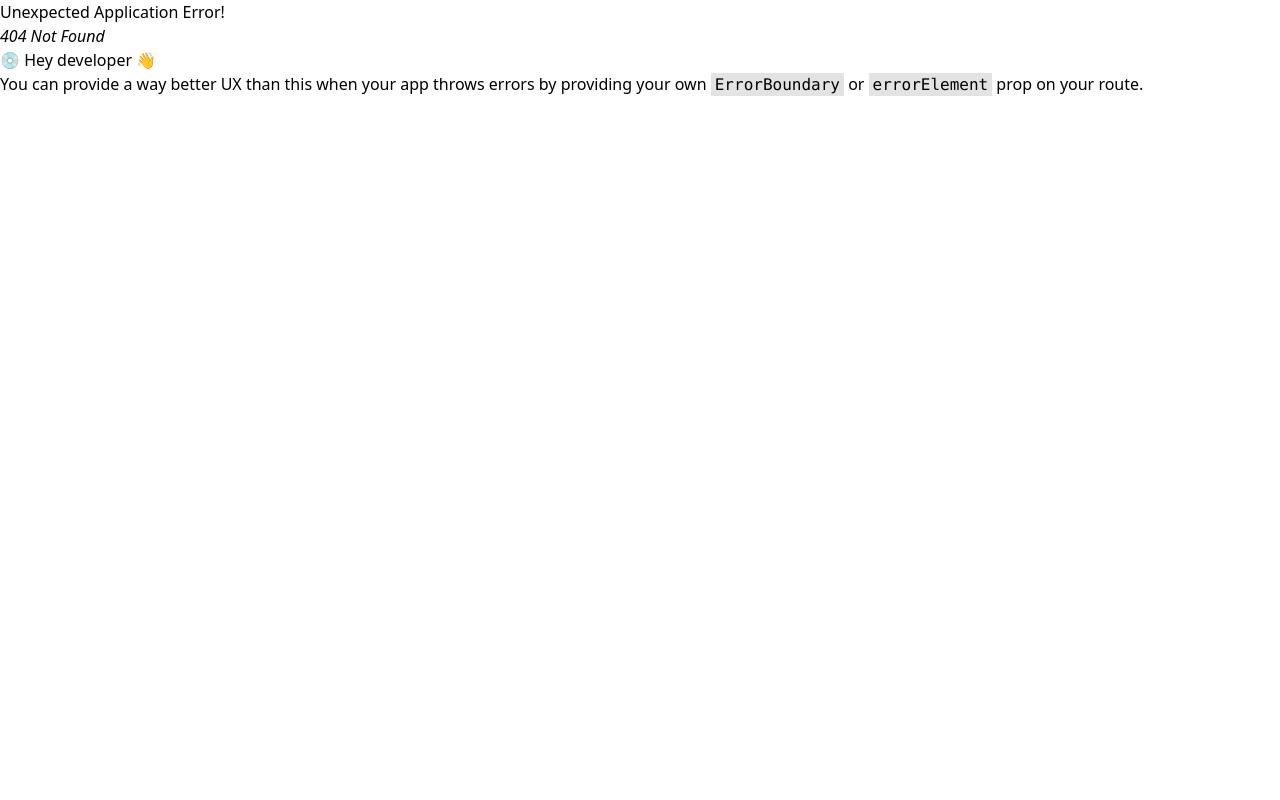
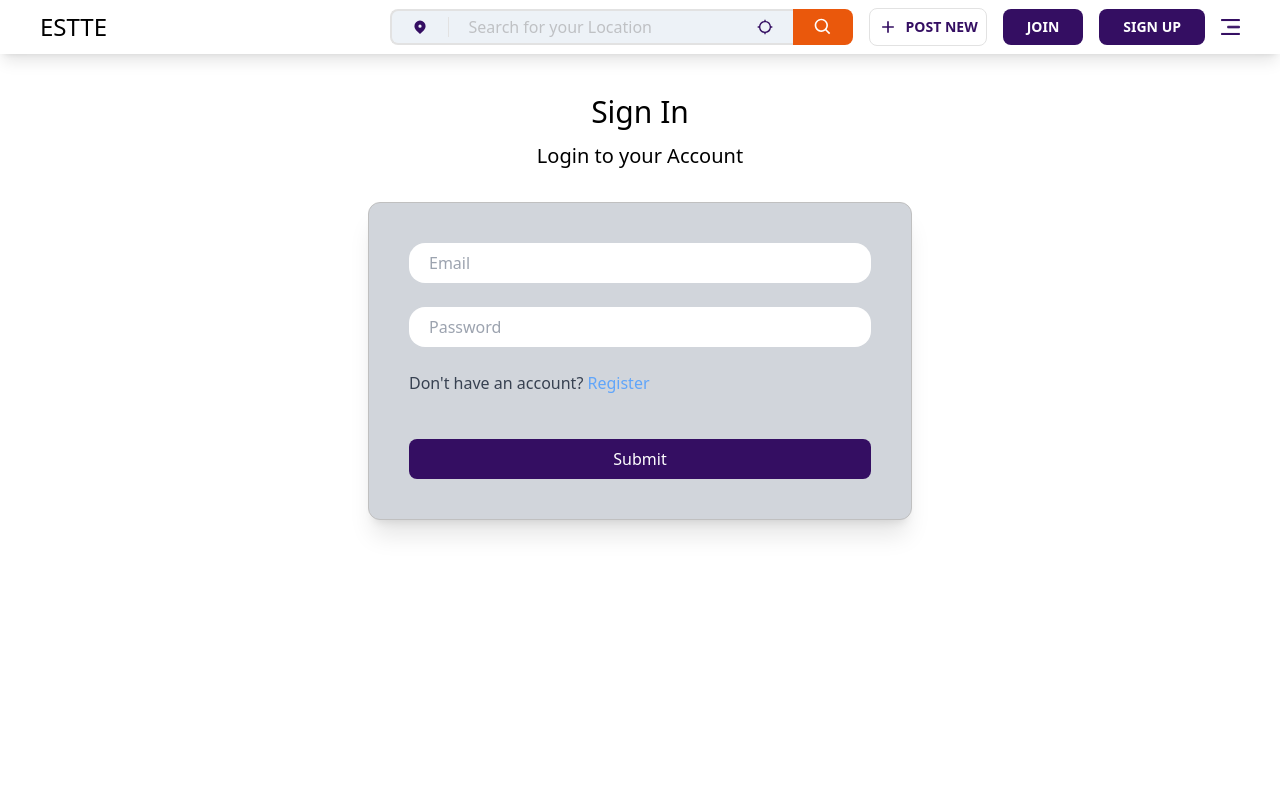
Before and after one commit to Krishna47ak/ESTTE, a React (Create React App) app in the folder Frontend/estte/: page /signin in a window 1280 px wide. Before the commit this address had no page. Shown: the top 800 px of the page. Built offline with nearby package versions, Linux system fonts and the light colour scheme.

Commit message:
Created Signin screen

```diff
--- a/Frontend/estte/src/App.js
+++ b/Frontend/estte/src/App.js
@@ -3,6 +3,7 @@ import Home from "./screens/Home";
 import ListProperty from "./screens/ListProperty";
 import AppLayout from "./components/AppLayout";
 import SignUp from "./screens/Signup";
+import SignIn from "./screens/Signin";
 
 const appRouter = createBrowserRouter([
   {
@@ -21,6 +22,10 @@ const appRouter = createBrowserRouter([
         path: "/signup",
         element: <SignUp />
       },
+      {
+        path: "/signin",
+        element: <SignIn />
+      },
     ]
   }
 ])
--- /dev/null
+++ b/Frontend/estte/src/screens/Signin.js
@@ -0,0 +1,46 @@
+import React, { useState, useRef } from 'react'
+import { Link, Navigate, useNavigate } from 'react-router-dom'
+
+const SignIn = ({ isAuthenticated, SignIn }) => {
+    const history = useNavigate()
+
+    const [loading, setLoading] = useState(false)
+    const [formData, setFormData] = useState({
+        email: '',
+        password: ''
+    })
+
+    const { email, password } = formData
+
+    const onChange = e => setFormData({ ...formData, [e.target.name]: e.target.value })
+
+    const onSubmit = e => {
+        e.preventDefault()
+
+        setLoading(true)
+        console.log(formData);
+    }
+
+    // if (isAuthenticated) {
+    //   return <Navigate to="/" />
+    // }
+
+    return (
+        <section className="flex flex-col p-10 items-center min-h-screen">
+            <h1 className='text-black text-3xl'>Sign In</h1>
+            <p className="text-black text-xl my-3 ">
+                Login to your Account
+            </p>
+            <form className='flex flex-col gap-6 mt-5 border border-[#C0C0C0] bg-gray-300 shadow-xl rounded-xl p-10 w-[34rem]' onSubmit={onSubmit} >
+
+                <input name='email' value={email} onChange={onChange} type="email" placeholder='Email' className='pr-5 pl-5 py-2 rounded-2xl w-full' required />
+                <input name='password' value={password} onChange={onChange} type="password" placeholder='Password' className='pr-5 pl-5 py-2 rounded-2xl w-full' required minLength={8} />
+
+                <p className='text-gray-700'>Don't have an account?<span><Link className='text-blue-400' to="/signup"> Register</Link></span></p>
+                <input type='submit' className='btn btn-primary bg-[#340E62] text-white py-2 mt-5 rounded-lg active:scale-95 duration-500' />
+            </form>
+        </section>
+    )
+}
+
+export default SignIn
--- a/Frontend/estte/src/screens/Signup.js
+++ b/Frontend/estte/src/screens/Signup.js
@@ -54,7 +54,7 @@ const SignUp = ({ isAuthenticated, signup }) => {
   }
 
   // if (isAuthenticated) {
-  //   return <Navigate to="/profile" />
+  //   return <Navigate to="/" />
   // }
 
   return (
@@ -106,7 +106,7 @@ const SignUp = ({ isAuthenticated, signup }) => {
           <input name='password2' value={password2} onChange={onChange} type="password" placeholder='Confirm Password' className='pr-5 pl-5 py-2 rounded-2xl' required/>
           {errorPassword && <span className='ml-1 text-xs text-red-600 font-semibold' >Password do not match</span>}
         </div>
-        <p className='text-gray-700'>Already a member?<span><Link className='text-blue-400' to="/sign-in"> Login</Link></span></p>
+        <p className='text-gray-700'>Already a member?<span><Link className='text-blue-400' to="/signin"> Login</Link></span></p>
         <input type='submit' className='btn btn-primary bg-[#340E62] text-white py-2 mt-5 rounded-lg active:scale-95 duration-500'/>
       </form>
     </section>
```
